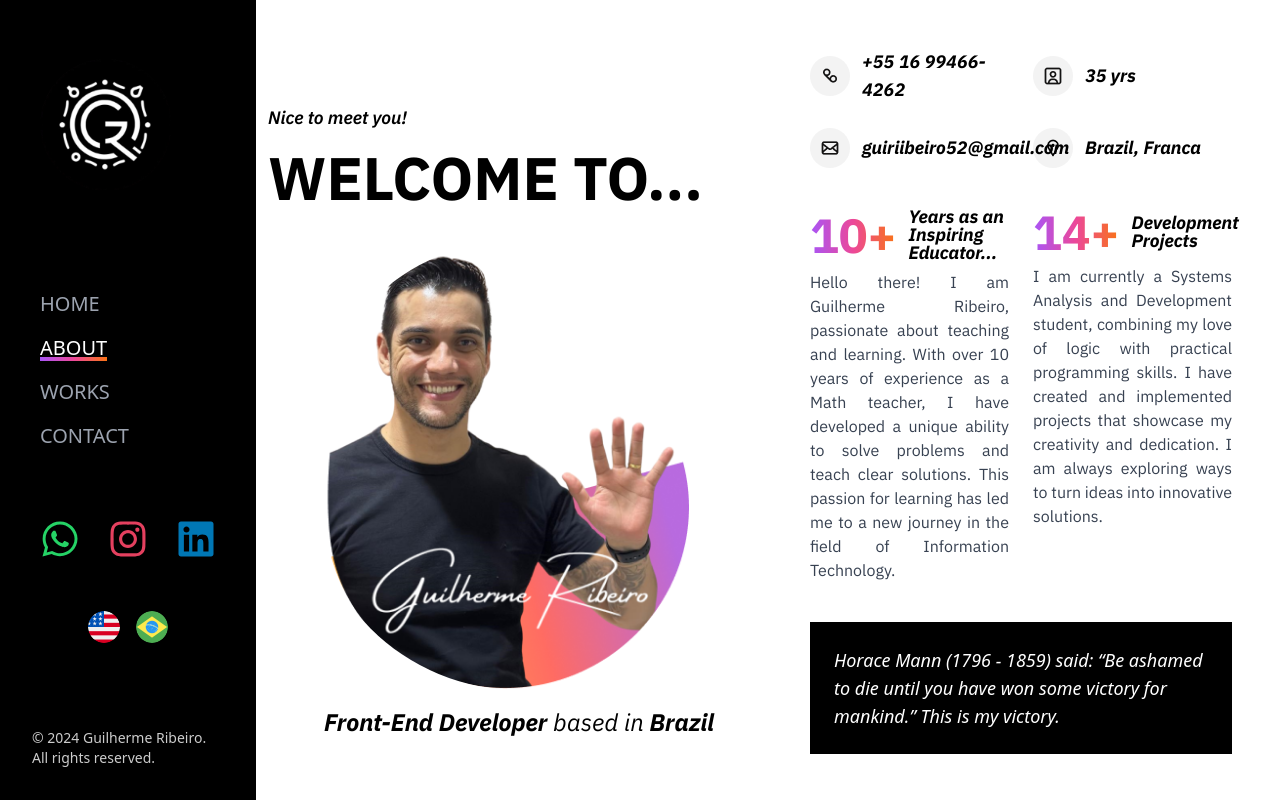
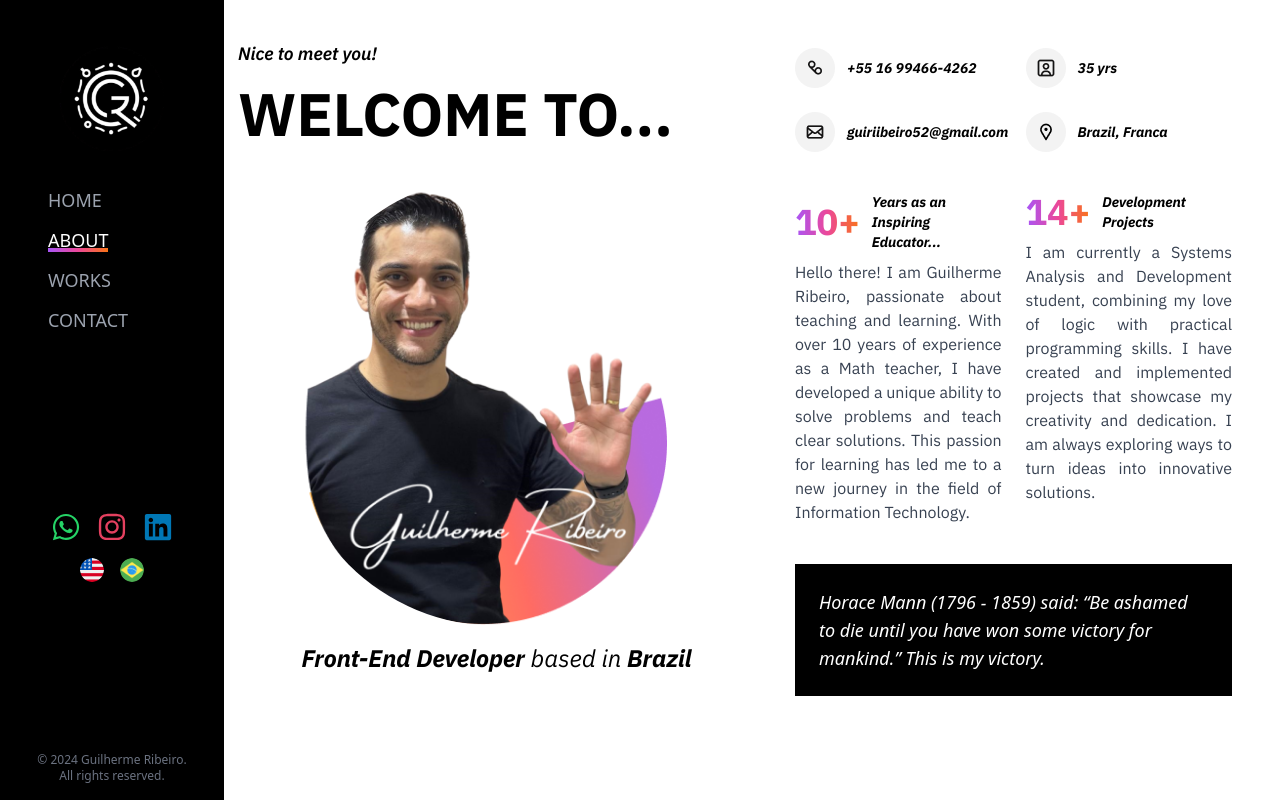
Before and after one commit to GuiRibeiro52/portifolio-sidebar, a React (Vite) app: page /about in a window 1280 px wide. Built offline with nearby package versions, Linux system fonts and the light colour scheme.

Commit message:
style: ajustar responsividade de about e da sidebar

```diff
--- a/i18n.js
+++ b/i18n.js
@@ -92,6 +92,12 @@ i18n
               description:
                 "I recently created a Chromebook Management System, created to meet a real need in my work: organizing the loan and return of devices in an efficient and transparent way.",
             },
+            portifolio: {
+              title: "Portfolio Landing Page",
+              subtitle: "Application development",
+              description:
+                "Previously I created a Landing Page version which I used until January 2025. In this project I used React JavaScript.",
+            },
           },
         },
       },
@@ -179,6 +185,12 @@ i18n
               description:
                 "Recentemente criei um Sistema de Gerenciamento de Chromebooks, criado para atender a uma necessidade real do meu trabalho: organizar o empréstimo e devolução de dispositivos de forma eficiente e transparente.",
             },
+            portifolio: {
+              title: "Portifolio Landing Page",
+              subtitle: "Desenvolvimento de Aplicação",
+              description:
+                "Anteriormente criei uma versão de Landing Page a qual usei até Janeiro de 2025. Nesse projeto usei React JavaScript.",
+            },
           },
         },
       },
--- a/src/components/Sidebar.jsx
+++ b/src/components/Sidebar.jsx
@@ -59,17 +59,23 @@ function Sidebar() {
         </div>
       </nav>
 
+
       <div
-        className={`fixed top-0 left-0 h-full w-64 bg-black text-white flex flex-col justify-between z-40 transform transition-transform duration-1000 ease-in-out ${
+        className={`fixed top-0 left-0 h-full bg-black text-white flex flex-col justify-between z-40 transform transition-transform duration-1000 ease-in-out ${
           isMenuOpen ? "translate-x-0" : "-translate-x-full"
-        } lg:translate-x-0 lg:flex lg:w-64`}
+        } lg:translate-x-0 lg:flex lg:w-56 w-[220px]`}
       >
+
         <div>
-          <div className="flex pt-14 px-10">
-            <img src="LogotipoGR.png" alt="GR logo" className="size-9/12"/>
+          <div className="flex justify-center items-center py-8 px-6 mt-3">
+            <img
+              src="LogotipoGR.png"
+              alt="GR logo"
+              className="w-[60%] max-w-[150px] lg:max-w-full"
+            />
           </div>
-          <nav className="mt-24 px-10">
-            <ul className="space-y-4 text-xl text-gray-400">
+          <nav className="px-4">
+            <ul className="space-y-3 text-lg text-gray-400 ml-8">
               {[
                 { id: "home", label: t("sidebar.home"), path: "/" },
                 { id: "about", label: t("sidebar.about"), path: "/about" },
@@ -81,7 +87,7 @@ function Sidebar() {
                     to={link.path}
                     onClick={() => handleLinkClick(link.id)}
                     className={({ isActive }) =>
-                      `relative text-xl group ${
+                      `relative text-lg group ${
                         isActive ? "text-white" : ""
                       }`
                     }
@@ -100,59 +106,73 @@ function Sidebar() {
             </ul>
           </nav>
         </div>
-        <div className="flex items-center justify-between mt-4 px-10 gap-4">
+
+
+        <div className="px-6">
+          <div className="flex items-center justify-center gap-4 mt-6">
             <a
               href="https://api.whatsapp.com/send?phone=5516994664262"
               target="_blank"
               rel="noopener noreferrer"
+              aria-label="WhatsApp"
             >
-            <FaWhatsapp size={40} color="#25D366" />
+              <FaWhatsapp size={30} color="#25D366" />
             </a>
             <a
               href="https://www.instagram.com/guilhermeribeiroo"
               target="_blank"
               rel="noopener noreferrer"
+              aria-label="Instagram"
             >
-            <FaInstagram size={40} color="#E4405F" />
+              <FaInstagram size={30} color="#E4405F" />
             </a>
             <a
               href="https://www.linkedin.com/"
               target="_blank"
               rel="noopener noreferrer"
+              aria-label="LinkedIn"
             >
-            <FaLinkedin size={40} color="#0077B5" />
+              <FaLinkedin size={30} color="#0077B5" />
             </a>
           </div>
-        <div className="flex items-center justify-center gap-4">
-          <button onClick={() => changeLanguage("en")} className="focus:outline-none">
+          <div className="flex items-center justify-center gap-4 mt-4">
+            <button
+              onClick={() => changeLanguage("en")}
+              className="focus:outline-none"
+            >
               <img
                 src={usaFlag}
                 alt="USA flag"
-              className="w-8 rounded-full hover:scale-110 transition-transform"
+                className="w-6 rounded-full hover:scale-110 transition-transform"
               />
             </button>
-          <button onClick={() => changeLanguage("pt")} className="focus:outline-none">
+            <button
+              onClick={() => changeLanguage("pt")}
+              className="focus:outline-none"
+            >
               <img
                 src={brazilFlag}
                 alt="Brazil flag"
-              className="w-8 rounded-full hover:scale-110 transition-transform"
+                className="w-6 rounded-full hover:scale-110 transition-transform"
               />
             </button>
           </div>
-        <div className="p-8 text-sm opacity-80">
+        </div>
+
+
+        <div className="p-4 text-xs text-center text-gray-500">
           <p>&copy; 2024 Guilherme Ribeiro.</p>
           <p>{t("sidebar.rights")}</p>
         </div>
-
       </div>
 
 
       {isMenuOpen && (
         <motion.div
-          className="fixed inset-0 bg-black flex flex-col justify-center items-center lg:hidden z-30"
+          className="fixed inset-0 bg-black bg-opacity-70 lg:hidden z-30"
           onClick={toggleMenu}
           initial={{ opacity: 0 }}
-          animate={{ opacity: 0.7 }}
+          animate={{ opacity: 1 }}
           exit={{ opacity: 0 }}
           transition={{ duration: 1 }}
         ></motion.div>
--- a/src/data.js
+++ b/src/data.js
@@ -3,6 +3,7 @@ import chromebooks from './assets/images/chromebooks.png'
 import compassVideo from './assets/images/compassVideo.png'
 import ForeverHomes from './assets/images/ForeverHomes.png'
 import furniro from './assets/images/furniro.png'
+import portifolio from './assets/images/portifolio.png'
 
 
 export const works = [
@@ -45,5 +46,12 @@ export const works = [
     image: chromebooks,
     descriptionKey: "works.chromebooks.description",
     link: "https://www.linkedin.com/feed/update/urn:li:activity:7271610777789157376/",
+  },{
+    id: 6,
+    titleKey: "works.portifolio.title",
+    subtitle: "works.portifolio.subtitle",
+    image: portifolio,
+    descriptionKey: "works.portifolio.description",
+    link: "https://portifolio-react-eight-kappa.vercel.app/",
   },
 ];
--- a/src/pages/About.jsx
+++ b/src/pages/About.jsx
@@ -11,9 +11,9 @@ function About() {
   const { t } = useTranslation();
 
   return (
-    <div className="flex lg:h-screen justify-center lg:overflow-hidden overflow-auto">
+    <div>
       <motion.div
-        className="flex h-full lg:ml-[260px] justify-center items-center"
+        className="flex h-full lg:ml-[230px] justify-center items-center"
         initial={{ opacity: 0, y: 50 }}
         animate={{ opacity: 1, y: 0 }}
         exit={{ opacity: 0, y: -50 }}
@@ -26,9 +26,9 @@ function About() {
             transformOrigin: "top center",
           }}
         >
-          <div className="flex flex-col lg:flex-row items-center justify-center mt-16 lg:mt-0 w-full">
+          <div className="flex flex-col lg:flex-row xl:items-center justify-center mt-16 lg:mt-0 w-full">
             <div className="lg:w-1/2 text-center lg:text-left flex flex-col">
-              <p className="font-ibmPlex text-lg italic font-semibold">
+              <p className="font-ibmPlex text-lg italic font-semibold lg:mt-8 xl:mt-0">
                 {t("about.greeting")}
               </p>
               <h1 className="text-5xl lg:text-6xl font-bold mt-4 font-ibmPlex">
--- a/src/pages/Contact.jsx
+++ b/src/pages/Contact.jsx
@@ -60,7 +60,7 @@ function Contact() {
 
   return (
     <motion.div
-      className="relative flex min-h-screen lg:ml-[260px] p-4 md:p-10 items-center justify-center"
+      className="relative flex min-h-screen lg:ml-[230px] p-4 md:p-10 items-center justify-center"
       initial={{ opacity: 0, y: 50 }}
       animate={{ opacity: 1, y: 0 }}
       exit={{ opacity: 0, y: -50 }}
--- a/src/pages/Home.jsx
+++ b/src/pages/Home.jsx
@@ -9,7 +9,7 @@ function Home() {
   return (
     <div className="flex lg:h-screen justify-center overflow-hidden">
       <motion.div
-        className="flex h-full lg:ml-[260px] p-2 lg:p-10 justify-center items-center"
+        className="flex h-full lg:ml-[230px] p-2 lg:p-10 justify-center items-center"
         initial={{ opacity: 0, y: 50 }}
         animate={{ opacity: 1, y: 0 }}
         exit={{ opacity: 0, y: -50 }}
--- a/src/pages/Works.jsx
+++ b/src/pages/Works.jsx
@@ -22,7 +22,7 @@ function Works() {
 
   return (
     <motion.div
-      className="relative flex h-full lg:ml-[260px] p-10"
+      className="relative flex h-full lg:ml-[230px] p-10"
       initial={{ opacity: 0, y: 50 }}
       animate={{ opacity: 1, y: 0 }}
       exit={{ opacity: 0, y: -50 }}
--- a/tailwind.config.js
+++ b/tailwind.config.js
@@ -9,6 +9,14 @@ module.exports = {
         lato: ['"Lato"', "sans-serif"],
       },
     },
+    screens: {
+      'sm': '640px',
+      'md': '768px',
+      'lg': '1024px',
+      'xl': '1286px',
+      '2xl': '1536px',
+
+    }
   },
   plugins: [],
 }
```
Also changed, not shown: src/assets/images/portifolio.png (added). Lines whose indentation alone changed are shown as unchanged.
